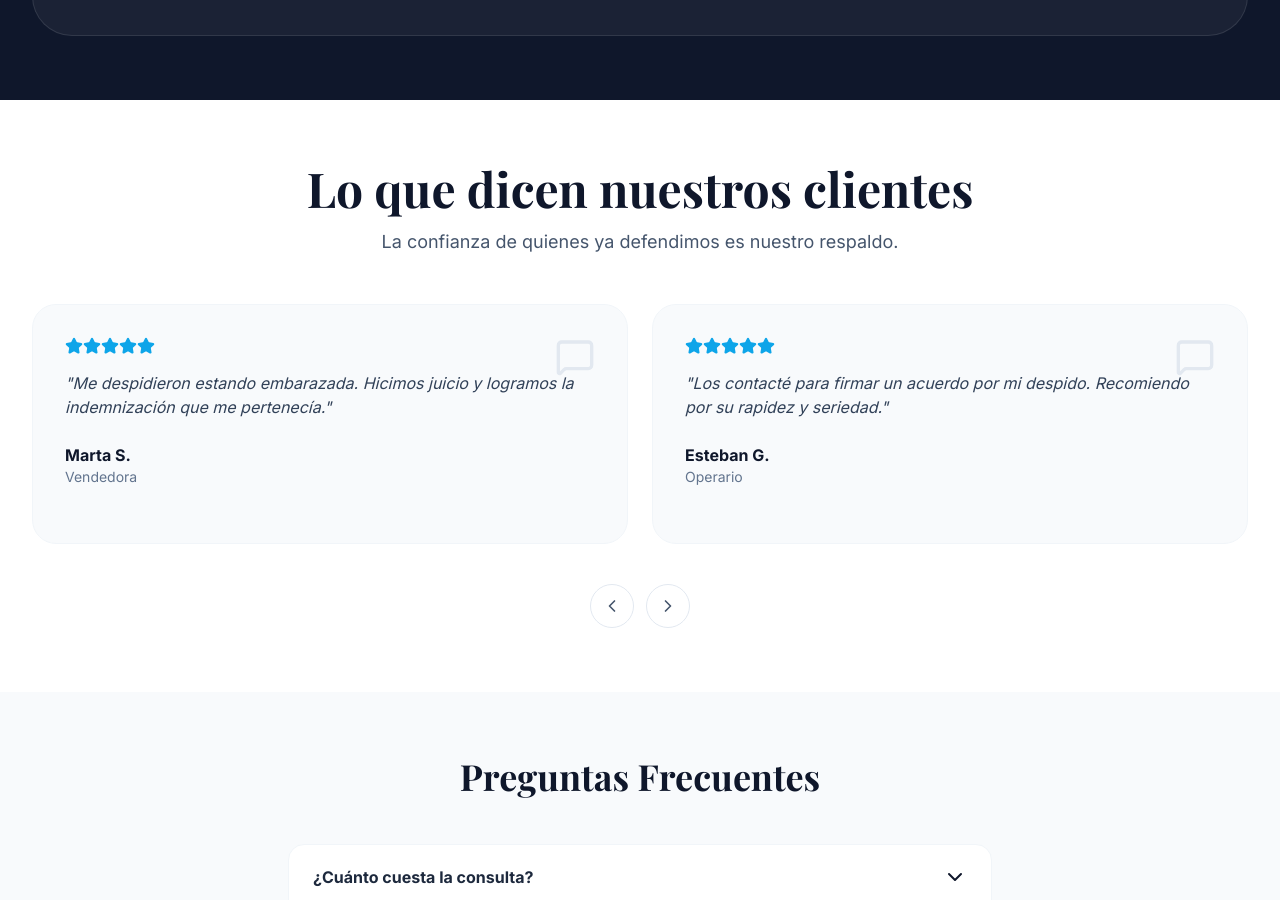
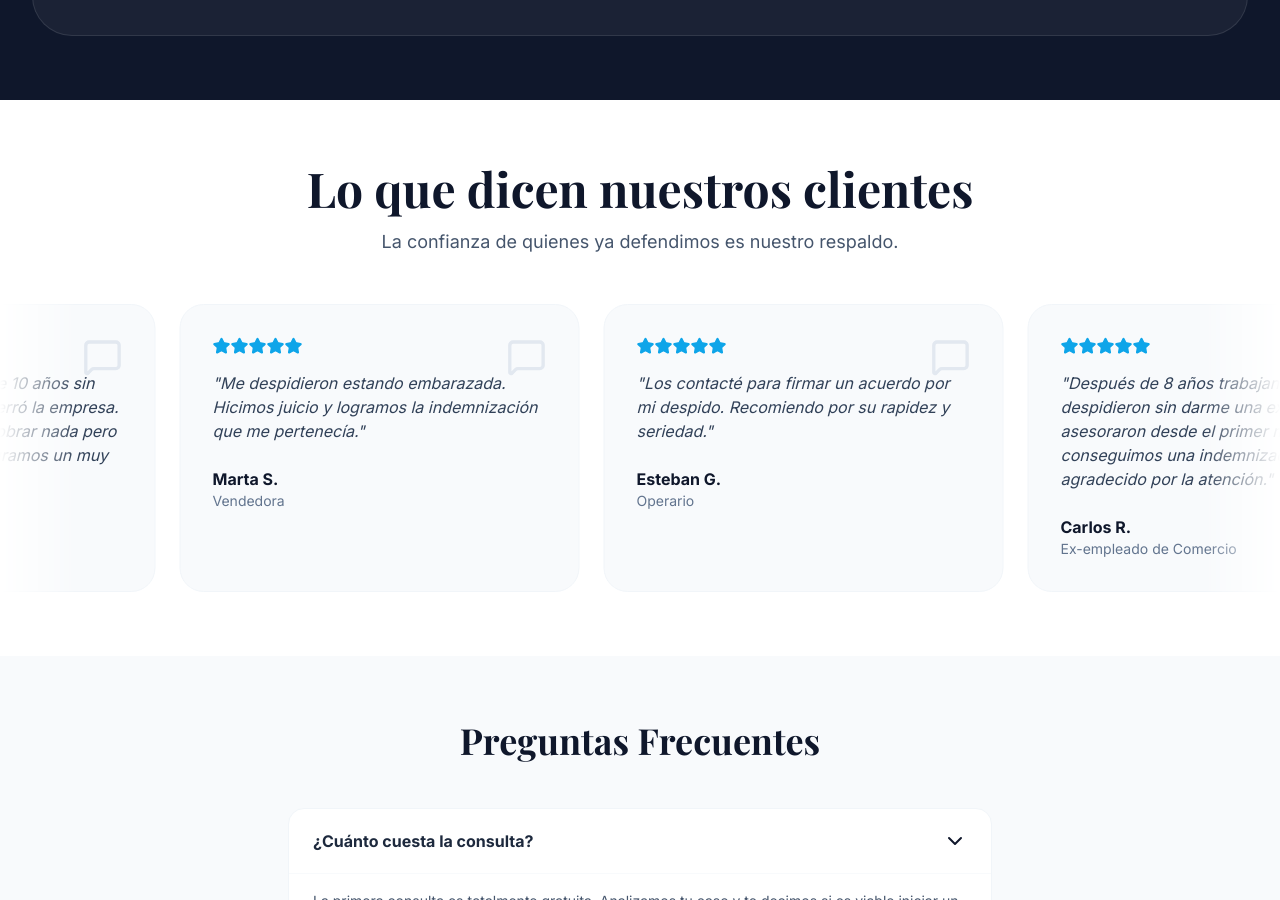
Before and after one commit to bmassa-byte/despedidouyFinal, a React (Vite) app: page / in a window 1280 px wide. Shown: the part 3452-4352 px from the top of the page. Built offline with nearby package versions, Linux system fonts and the light colour scheme; a web font is replaced by a local one.

Commit message:
Testimonios: desplazamiento continuo automático (cinta)
Se frena con el mouse o al tocar, y queda quieta si el dispositivo pide menos movimiento.

Co-Authored-By: Claude Sonnet 5.5 <noreply@anthropic.com>
Claude-Session: https://claude.ai/code/session_01MugxTVtYCmt3gfKqgHVHCJ

```diff
--- a/src/App.tsx
+++ b/src/App.tsx
@@ -3,7 +3,7 @@
  * SPDX-License-Identifier: Apache-2.0
  */
 
-import React, { useState, useEffect, useRef } from 'react';
+import React, { useState, useEffect } from 'react';
 import {
   Phone,
   MessageSquare,
@@ -11,7 +11,6 @@ import {
   ShieldCheck,
   Clock,
   Users,
-  ChevronLeft,
   ChevronRight,
   Star,
   CheckCircle2,
@@ -937,59 +936,24 @@ const Testimonials = () => {
     }
   ];
 
-  const trackRef = useRef<HTMLDivElement>(null);
+  // Se frena al tocar (en celular no existe el "hover") y retoma solo a los pocos segundos.
   const [paused, setPaused] = useState(false);
+  const resumeTimer = React.useRef<ReturnType<typeof setTimeout> | null>(null);
 
-  // Mueve el carrusel una tarjeta; al llegar al final vuelve al principio.
-  const scrollByCard = (dir: 1 | -1) => {
-    const el = trackRef.current;
-    if (!el) return;
-    const card = el.querySelector<HTMLElement>('[data-card]');
-    if (!card) return;
-    const step = card.offsetWidth + 24; // 24px = gap-6
-    const max = el.scrollWidth - el.clientWidth;
-    if (dir === 1 && el.scrollLeft >= max - 4) {
-      el.scrollTo({ left: 0, behavior: 'smooth' });
-    } else if (dir === -1 && el.scrollLeft <= 4) {
-      el.scrollTo({ left: max, behavior: 'smooth' });
-    } else {
-      el.scrollBy({ left: dir * step, behavior: 'smooth' });
-    }
+  const pauseOnTouch = () => {
+    setPaused(true);
+    if (resumeTimer.current) clearTimeout(resumeTimer.current);
+    resumeTimer.current = setTimeout(() => setPaused(false), 4000);
   };
 
-  // Avance automático lento. Se frena al tocar o pasar el mouse,
-  // y no corre si la persona pidió menos movimiento en su dispositivo.
-  useEffect(() => {
-    if (paused) return;
-    if (window.matchMedia('(prefers-reduced-motion: reduce)').matches) return;
-    const id = setInterval(() => scrollByCard(1), 6000);
-    return () => clearInterval(id);
-  }, [paused]);
-
-  return (
-    <section id="testimonios" className="py-16 bg-white">
-      <div className="max-w-7xl mx-auto px-4 sm:px-6 lg:px-8">
-        <div className="text-center mb-12">
-          <h2 className="text-3xl md:text-5xl font-bold text-slate-900 mb-4">Lo que dicen nuestros clientes</h2>
-          <p className="text-lg text-slate-600">La confianza de quienes ya defendimos es nuestro respaldo.</p>
-        </div>
-
+  const renderCard = (t: (typeof testimonials)[number], key: string, hidden = false) => (
     <div
-          onMouseEnter={() => setPaused(true)}
-          onMouseLeave={() => setPaused(false)}
-          onTouchStart={() => setPaused(true)}
-          onFocus={() => setPaused(true)}
-          onBlur={() => setPaused(false)}
-        >
-          <div
-            ref={trackRef}
-            className="flex gap-6 overflow-x-auto snap-x snap-mandatory scroll-smooth pb-2 [scrollbar-width:none] [&::-webkit-scrollbar]:hidden"
-          >
-            {testimonials.map((t, i) => (
-              <div
-                key={i}
-                data-card
-                className="flex-none snap-start w-[85%] md:w-[calc(50%-12px)] p-8 rounded-3xl bg-slate-50 border border-slate-100 relative"
+      key={key}
+      aria-hidden={hidden || undefined}
+      className={cn(
+        "flex-none w-[300px] sm:w-[400px] mr-6 p-8 rounded-3xl bg-slate-50 border border-slate-100 relative",
+        hidden && "motion-reduce:hidden"
+      )}
     >
       <div className="flex text-accent mb-4">
         {[...Array(t.rating)].map((_, i) => <Star key={i} size={18} fill="currentColor" />)}
@@ -1003,27 +967,29 @@ const Testimonials = () => {
         <MessageSquare size={40} />
       </div>
     </div>
-            ))}
+  );
+
+  return (
+    <section id="testimonios" className="py-16 bg-white overflow-hidden">
+      <div className="max-w-7xl mx-auto px-4 sm:px-6 lg:px-8">
+        <div className="text-center mb-12">
+          <h2 className="text-3xl md:text-5xl font-bold text-slate-900 mb-4">Lo que dicen nuestros clientes</h2>
+          <p className="text-lg text-slate-600">La confianza de quienes ya defendimos es nuestro respaldo.</p>
+        </div>
       </div>
 
-          <div className="flex justify-center gap-3 mt-8">
-            <button
-              type="button"
-              onClick={() => scrollByCard(-1)}
-              aria-label="Testimonio anterior"
-              className="w-11 h-11 rounded-full border border-slate-200 text-slate-600 hover:bg-primary hover:text-white hover:border-primary transition-colors flex items-center justify-center"
+      {/* Cinta que se desplaza sola. Con "reducir movimiento" activado queda quieta y se puede deslizar con el dedo. */}
+      <div
+        className="overflow-hidden motion-reduce:overflow-x-auto [mask-image:linear-gradient(to_right,transparent,black_6%,black_94%,transparent)]"
+        onTouchStart={pauseOnTouch}
       >
-              <ChevronLeft size={20} />
-            </button>
-            <button
-              type="button"
-              onClick={() => scrollByCard(1)}
-              aria-label="Testimonio siguiente"
-              className="w-11 h-11 rounded-full border border-slate-200 text-slate-600 hover:bg-primary hover:text-white hover:border-primary transition-colors flex items-center justify-center"
+        <div
+          className="testimonios-track flex w-max"
+          data-paused={paused}
+          style={{ ['--marquee-duration' as any]: `${testimonials.length * 12}s` }}
         >
-              <ChevronRight size={20} />
-            </button>
-          </div>
+          {testimonials.map((t, i) => renderCard(t, `a-${i}`))}
+          {testimonials.map((t, i) => renderCard(t, `b-${i}`, true))}
         </div>
       </div>
     </section>
--- a/src/index.css
+++ b/src/index.css
@@ -18,3 +18,26 @@
     @apply font-serif;
   }
 }
+
+
+/* Testimonios: desplazamiento continuo automático.
+   La lista se duplica, así que al llegar a -50% el ciclo es idéntico al inicio. */
+@keyframes testimonios-marquee {
+  from { transform: translateX(0); }
+  to { transform: translateX(-50%); }
+}
+
+.testimonios-track {
+  animation: testimonios-marquee var(--marquee-duration, 60s) linear infinite;
+}
+
+.testimonios-track:hover,
+.testimonios-track[data-paused="true"] {
+  animation-play-state: paused;
+}
+
+@media (prefers-reduced-motion: reduce) {
+  .testimonios-track {
+    animation: none;
+  }
+}
```
Lines whose indentation alone changed are shown as unchanged.
